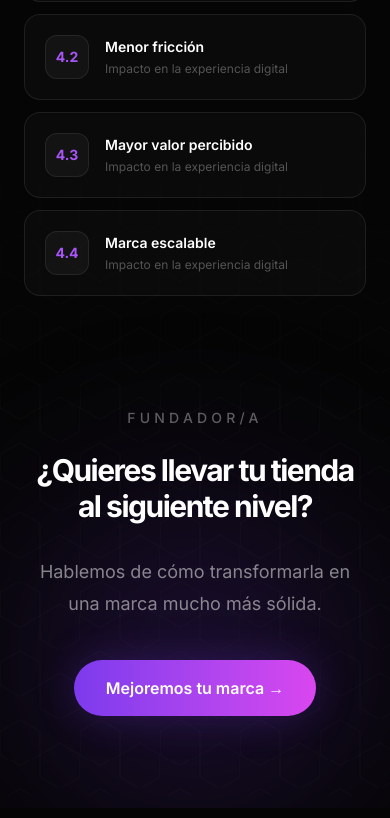
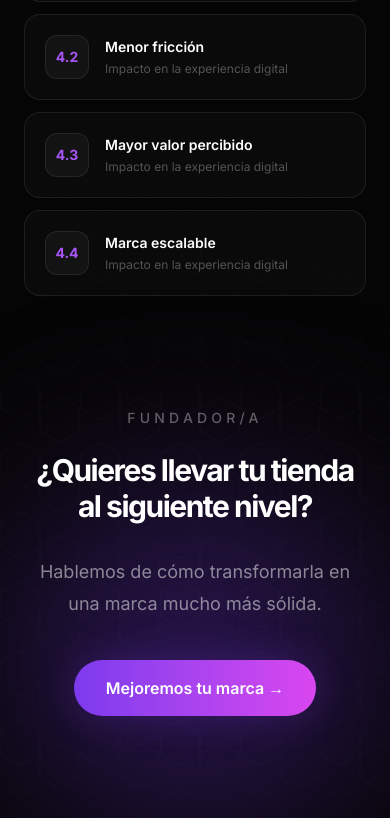
Before and after one commit to MaikelScalate/scalatelab, a Next.js app: page /casos/vicca in a window 390 px wide. Shown: the part 5981-6799 px from the top of the page. Built offline with nearby package versions, Linux system fonts and the light colour scheme.

Commit message:
Mejorar diseño

```diff
--- a/app/casos/vicca/page.tsx
+++ b/app/casos/vicca/page.tsx
@@ -1871,20 +1871,24 @@ lg:pb-15
     absolute
     left-1/2
     top-[330px]
-            h-[300px]
-            w-[330px]
+    h-[320px]
+    w-[360px]
     -translate-x-1/2
     -translate-y-1/2
     rounded-full
-            bg-[#7C3AED]/20
-            blur-[100px]
+    bg-[#7C3AED]/35
+    blur-[105px]
+
     sm:top-[430px]
     sm:h-[400px]
     sm:w-[500px]
+    sm:bg-[#7C3AED]/20
     sm:blur-[130px]
+
     lg:top-[550px]
     lg:h-[500px]
     lg:w-[750px]
+    lg:bg-[#7C3AED]/20
     lg:blur-[170px]
   "
 />
```
Lines whose indentation alone changed are shown as unchanged.
